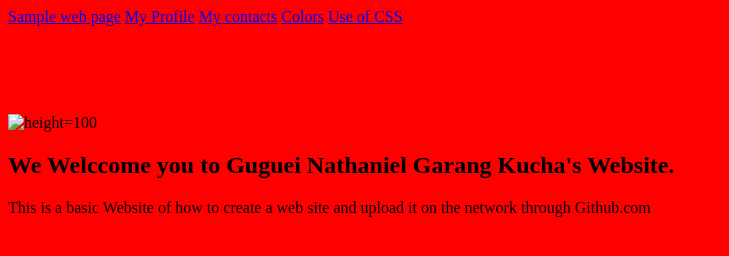
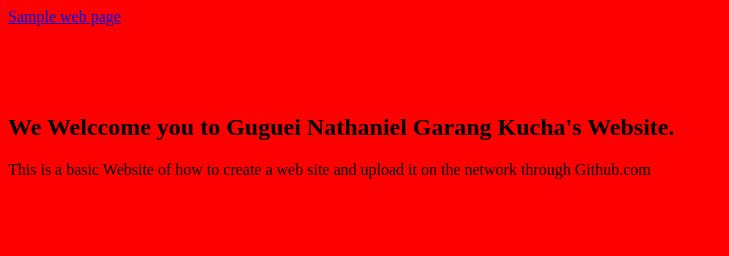
Before and after one commit to GugueiNathanielGarangKucha/B, a plain HTML site: page index.html in a window 1280 px wide. Shown: the whole page, without its empty margins (0-729 px from the left). Drawn offline with Linux system fonts and the light colour scheme.

Commit message:
Update index.html

```diff
--- a/index.html
+++ b/index.html
@@ -7,17 +7,13 @@
     <title>Document</title>
 </head>
 <body>
-    <a href="firstpage.html">Sample web page</a>
-    <a href="secondpage.html">My Profile</a>
-    <a href="thirdpage.html">My contacts</a>
-    <a href="Colors.html">Colors</a>
-    <a href="css.html">Use of CSS</a>
+    <a href="juma.html">Sample web page</a>
  <!--bodytag starts here-->
  <body bgcolor="Red">
 </body>
 <!--bodytag ends here-->
 <b><h1><marquee><u>Welcome page</u></marquee></h1></b>
-<img src="Jum.jpg" alt="height=100" width="150">
+
 <p><h2>We Welccome you to Guguei Nathaniel Garang Kucha's Website.</h2></p>
 <p>This is a basic Website of how to create a web site and upload it on the network through Github.com </p>
 </body>
```
